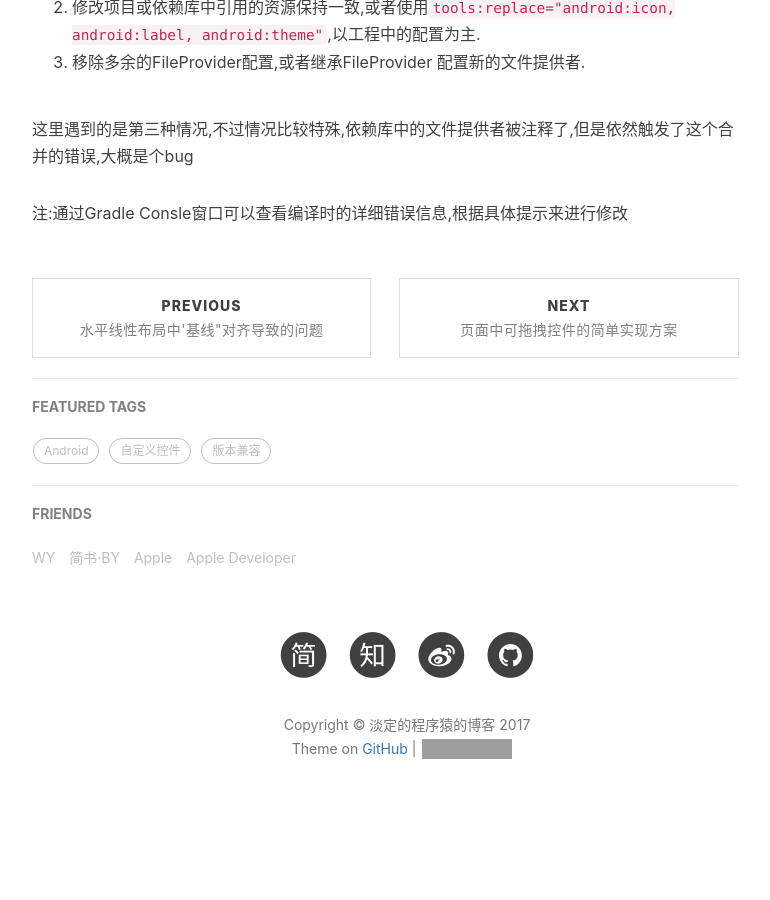
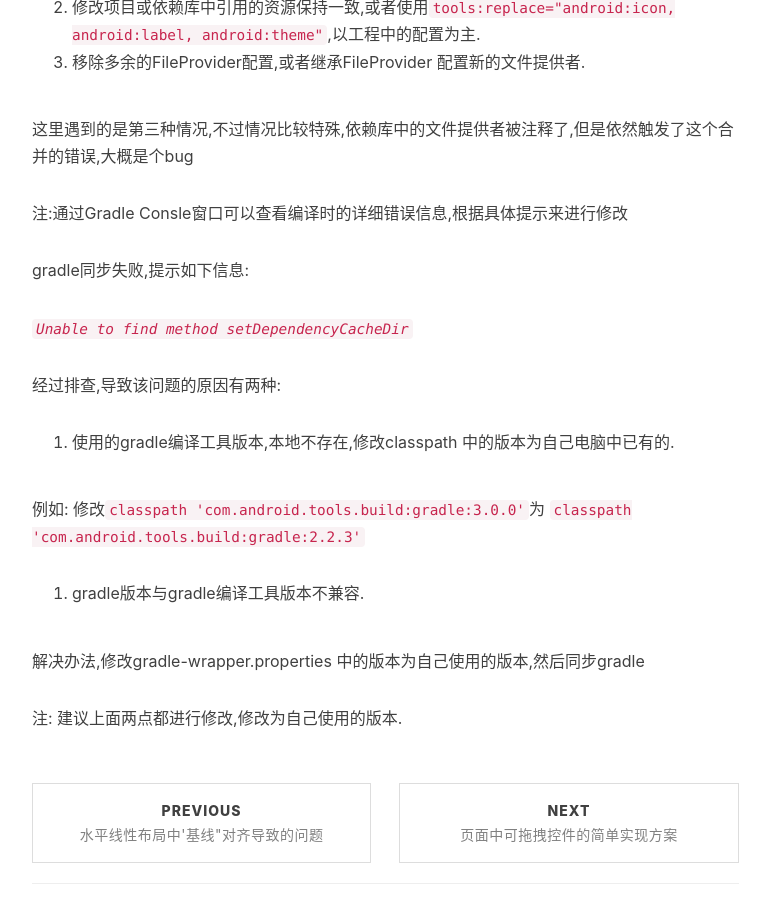
Before and after one commit to 976112643/976112643.github.io, a Jekyll site: the page built from _posts/2017-11-1-the-post-7178.md, in a window 1280 px wide and 900 px high, scrolled down 1444 px. Shown: the whole window, without its empty margins (233-1003 px from the left). Built offline with Jekyll 4.4.1, drawn with Linux system fonts in a browser that asks for light colours; nearby versions of some CDN libraries; comment, search, counter and statistics services are not loaded; before the commit the page ends 2297 px from its top, so only the background shows below that; grey boxes are pictures that could not be loaded.

Commit message:
update from Jekyller

```diff
--- a/_posts/2017-11-1-the-post-7178.md
+++ b/_posts/2017-11-1-the-post-7178.md
@@ -44,7 +45,7 @@ allprojects {
 
 在引入第三方库时遇到如下错误:
 
- `Manifest merger failed with multiple errors, see logs `
+ *`Manifest merger failed with multiple errors, see logs `*
 
 这是因为Manifest合并冲突了.
 
@@ -61,3 +62,22 @@ allprojects {
 这里遇到的是第三种情况,不过情况比较特殊,依赖库中的文件提供者被注释了,但是依然触发了这个合并的错误,大概是个bug
 
 注:通过Gradle Consle窗口可以查看编译时的详细错误信息,根据具体提示来进行修改
+
+
+gradle同步失败,提示如下信息:
+
+*`Unable to find method setDependencyCacheDir`*
+
+经过排查,导致该问题的原因有两种:
+
+1. 使用的gradle编译工具版本,本地不存在,修改classpath 中的版本为自己电脑中已有的.
+
+例如:
+修改`classpath 'com.android.tools.build:gradle:3.0.0'`为
+`classpath 'com.android.tools.build:gradle:2.2.3'`
+
+2. gradle版本与gradle编译工具版本不兼容.
+
+解决办法,修改gradle-wrapper.properties 中的版本为自己使用的版本,然后同步gradle
+
+注: 建议上面两点都进行修改,修改为自己使用的版本.
```
Also changed, not shown: other parts of _posts/2017-11-1-the-post-7178.md (+3 -2 lines).
